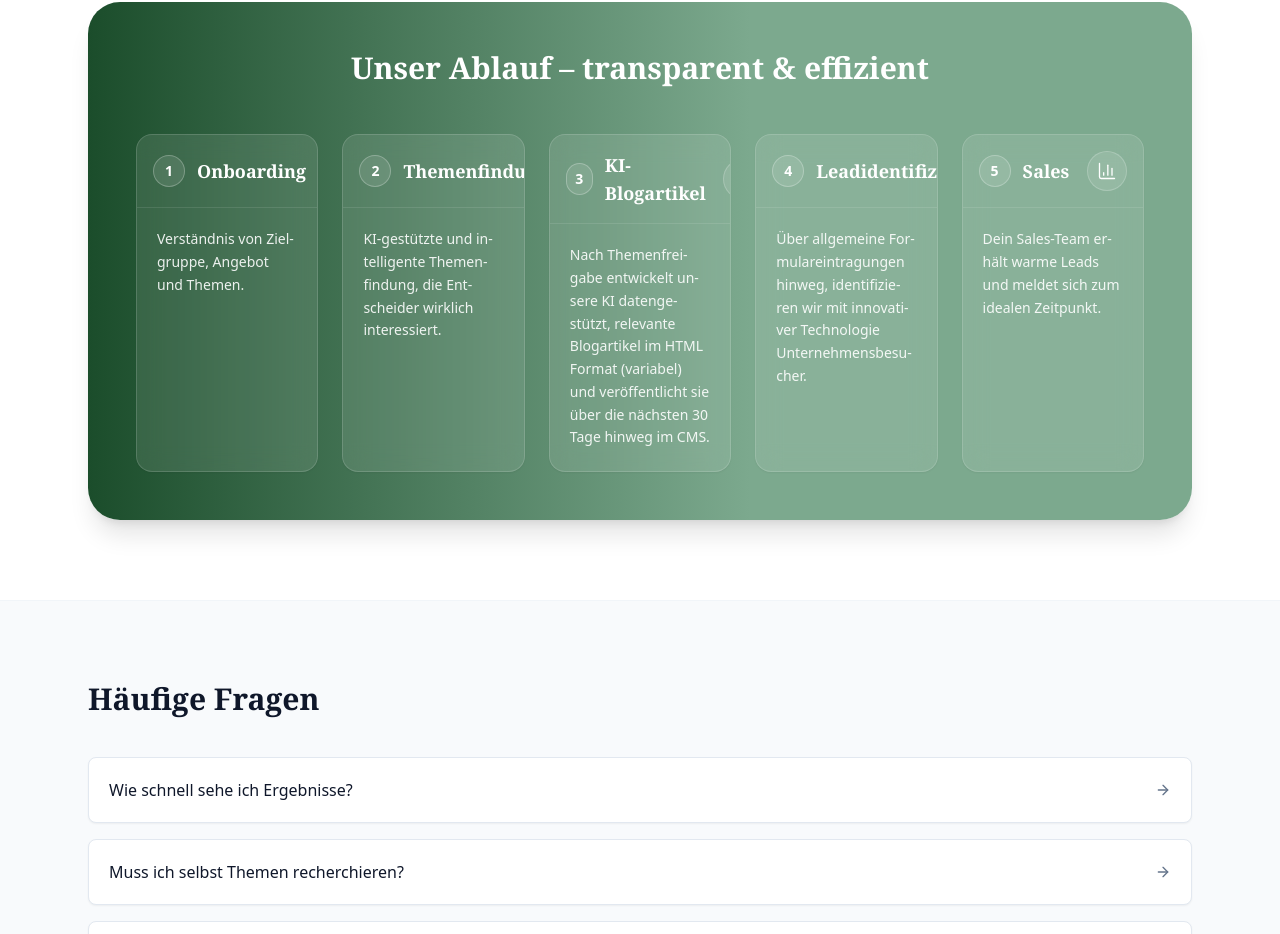
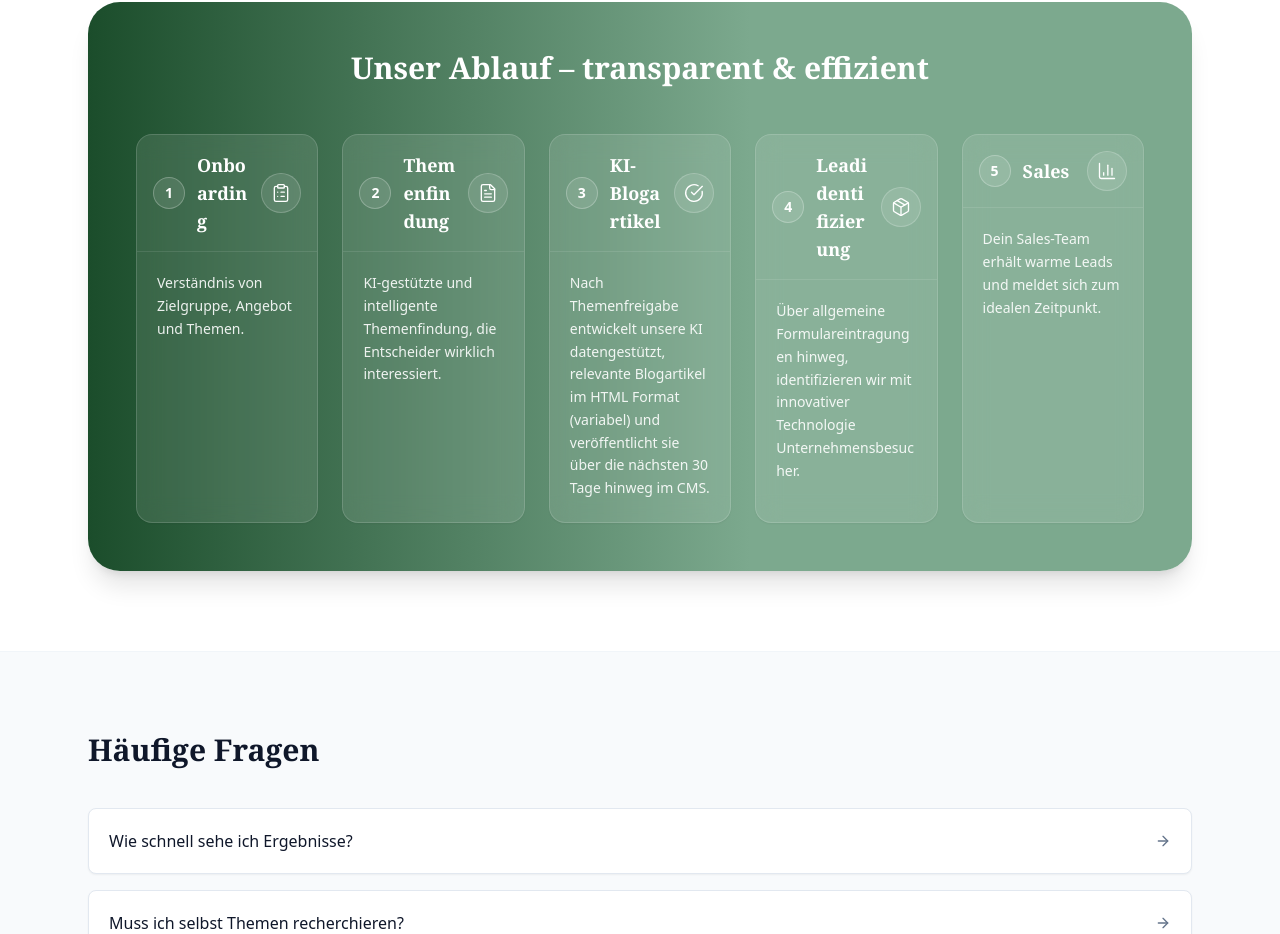
Before and after one commit to lennartnm/findbar_website, a Next.js app: page / in a window 1280 px wide. Shown: the part 4476-5410 px from the top of the page. Built offline with nearby package versions, Linux system fonts and the light colour scheme.

Commit message:
Update page.tsx

```diff
--- a/src/app/page.tsx
+++ b/src/app/page.tsx
@@ -669,7 +669,7 @@ function PreiseSection({ onOpenCalendly }: { onOpenCalendly: () => void }) {
   );
 }
 
-/* ------------------------ AblaufSection (neu) ----------------------- */
+/* ------------------------ AblaufSection (robuster Zeilenumbruch) ----------------------- */
 function AblaufSection() {
   return (
     <section id="ablauf" className="py-20">
@@ -683,36 +683,46 @@ function AblaufSection() {
               Unser Ablauf – transparent & effizient
             </h2>
 
-            {/* Card-Deck */}
             <div className="mt-12 grid grid-cols-1 gap-6 md:grid-cols-5 items-stretch">
               {ablauf.map(({ icon: Icon, title, desc }, idx) => (
                 <div
                   key={idx}
-                  className="h-full overflow-hidden rounded-2xl border border-white/15 bg-white/10 backdrop-blur-md shadow-sm transition-all duration-200 hover:-translate-y-1 hover:shadow-2xl hover:shadow-black/20"
+                  className="group relative flex h-full flex-col overflow-hidden rounded-2xl border border-white/15 bg-white/10 backdrop-blur-md shadow-sm transition-all duration-200 hover:-translate-y-1 hover:shadow-2xl hover:shadow-black/20"
                 >
-                  {/* Kopfzeile im natürlichen Fluss – keine absolute Positionen */}
+                  {/* Kopfzeile (kein absolute) */}
                   <div className="flex items-center justify-between gap-3 border-b border-white/10 p-4">
-                    <div className="flex items-center gap-3">
-                      <span className="flex h-8 w-8 items-center justify-center rounded-full border border-white/25 bg-white/10 text-sm font-semibold">
+                    <div className="flex items-center gap-3 min-w-0">
+                      <span className="flex h-8 w-8 shrink-0 items-center justify-center rounded-full border border-white/25 bg-white/10 text-sm font-semibold">
                         {idx + 1}
                       </span>
-                      <h3 className={`text-base md:text-lg font-semibold ${serifClass}`}>{title}</h3>
+                      <h3
+                        className={`text-base md:text-lg font-semibold ${serifClass}`}
+                        style={{
+                          overflowWrap: "anywhere",
+                          wordBreak: "break-word",
+                        }}
+                      >
+                        {title}
+                      </h3>
                     </div>
-                    <div className="flex h-10 w-10 items-center justify-center rounded-full border border-white/20 bg-white/10 shrink-0">
+                    <div className="flex h-10 w-10 shrink-0 items-center justify-center rounded-full border border-white/20 bg-white/10">
                       <Icon className="h-5 w-5 text-white" strokeWidth={1.6} />
                     </div>
                   </div>
 
                   {/* Inhalt */}
-                  <div
-                    className="flex h-full flex-col p-5 pb-6"
-                    style={{ wordBreak: "break-word", hyphens: "auto" }}
-                  >
-                    <p className="text-sm leading-relaxed text-white/90">
+                  <div className="flex h-full flex-col p-5 pb-6">
+                    <p
+                      className="text-sm leading-relaxed text-white/90"
+                      style={{
+                        overflowWrap: "anywhere",
+                        wordBreak: "break-word",
+                      }}
+                    >
                       {desc}
                     </p>
 
-                    {/* dezenter Hover-Akzent am unteren Rand */}
+                    {/* Hover-Akzent */}
                     <div
                       className="mt-auto -mb-1 h-0.5 opacity-0 transition-opacity duration-200 group-hover:opacity-100"
                       style={{
@@ -726,13 +736,13 @@ function AblaufSection() {
             </div>
           </div>
 
-          {/* feiner Innenrand */}
           <div className="pointer-events-none absolute inset-0 rounded-3xl md:rounded-[32px] ring-1 ring-white/10" />
         </div>
       </div>
     </section>
   );
 }
+
 
 
 
```
